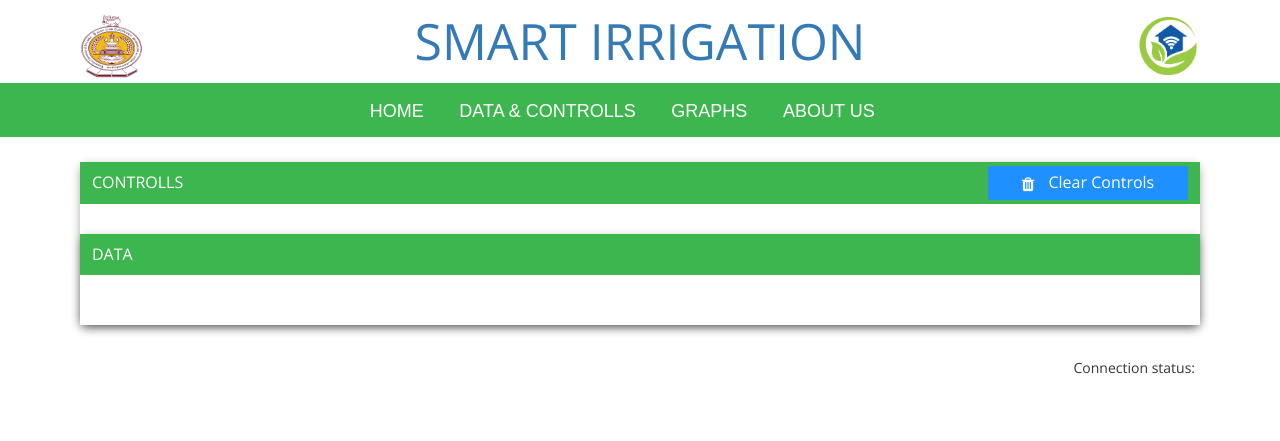
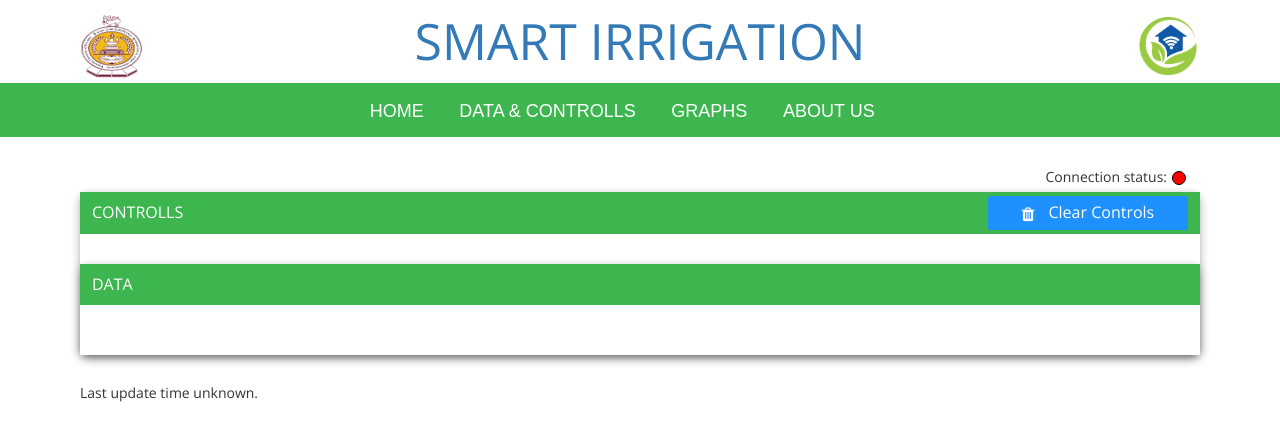
Before and after one commit to ujagaga/data_collect_web_display, a Flask app: template templates/datactrl.html in a window 1280 px wide. Shown: the top 441 px of the page. Run offline with Flask 2, Linux system fonts and the light colour scheme; the template is opened without the code that fills it, so the values that code supplies are empty; some libraries are stand-ins or nearby versions.

Commit message:
Fix web display

```diff
--- a/static/css/datactrl.css
+++ b/static/css/datactrl.css
@@ -362,3 +362,26 @@ a.text:hover{text-decoration:none}
     margin: -8px 0;
     padding: 8px;
 }
+
+.st-disconnected, .st-connected{
+    position: relative;
+    margin-right: 2em;
+}
+.st-disconnected::after, .st-connected::after{
+    content: "";
+    width: 1em;
+    height: 1em;
+    border: 1px solid black;
+    border-radius: 50%;
+    position: absolute;
+    right: -1em;
+    bottom: 0.5em;
+}
+
+.st-disconnected::after{
+    background-color: red;
+}
+
+.st-connected::after{
+    background-color: green;
+}
--- a/static/js/custom.js
+++ b/static/js/custom.js
@@ -71,12 +71,19 @@ function process_keypress(ele) {
 }
 
 $(document).ready(function() {
+    var status_text = $("#status").val();
+    var status = "Connection status: " + status_text;
+    $("#status-info").text(status);
+    if(status_text == "connected"){
+        $("#status-info").addClass("st-connected");
+        $("#status-info").removeClass("st-disconnected");
+    }else{
+        $("#status-info").removeClass("st-connected");
+        $("#status-info").addClass("st-disconnected");
+    }
 
-    var status = "Connection status: " + $("#status").val();
-    $("#status-info").text(status);
-/*
-    var lastTs = parseInt($("#last_ts").val(), 10);
-    if(lastTs){
+    var lastTs = parseInt($("#last_ts").val(), 10) * 1000;
+    if(lastTs > 0){
         var utcTs = new Date().getTime();
         var elapsed = Math.floor((utcTs - lastTs) / 1000);
         var h = Math.floor(elapsed / 3600);
@@ -90,7 +97,10 @@ $(document).ready(function() {
         var status = " Last update at: " +  lastDate.toLocaleDateString("en-US", dateFormat) + ", " +
         lastDate.toLocaleTimeString("en-US") + " Elapsed:" + h + ":" + m + ":" + s;
 
-        $("#status-info").text(status);
+        $("#status-ts").text(status);
+    }else{
+        var status = " Last update time unknown."
+        $("#status-ts").text(status);
     }
-*/
+
 });
--- a/templates/datactrl.html
+++ b/templates/datactrl.html
@@ -67,6 +67,7 @@
 
 <div class="content">
 	<div class="container">
+		<p id="status-info"></p>
 		<div class="panel-big-2">
 			<h1 class="title-heading">CONTROLLS<a href="/clearvars?id={{dldid}}" class="title-btn"><i class="fa fa-trash"></i> Clear Controls</a></h1>
 
@@ -119,7 +120,7 @@
 		</div>
 		<input type="hidden" id="last_ts" value="{{ts}}">
 		<input type="hidden" id="status" value="{{status}}">
-		<p id="status-info"></p>
+		<p id="status-ts"></p>
 	</div>
 </div>
 </body>
```
